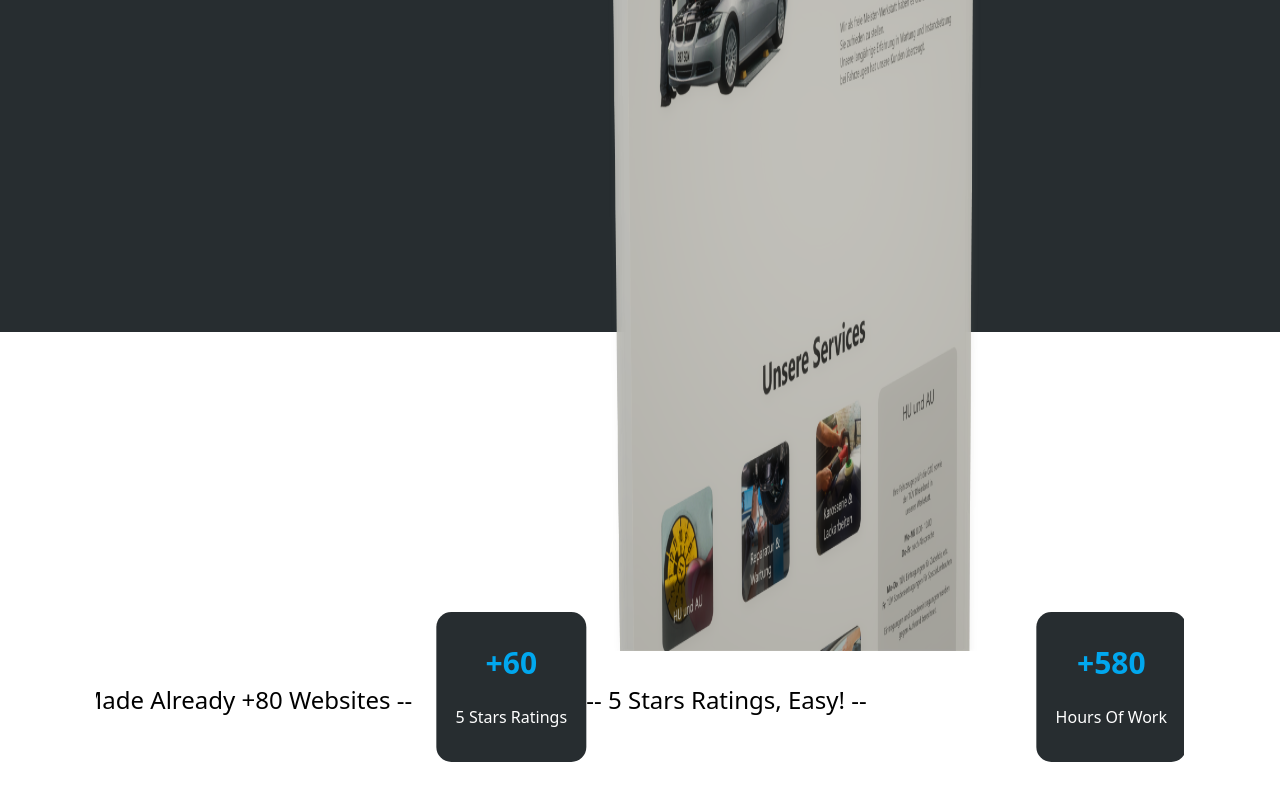
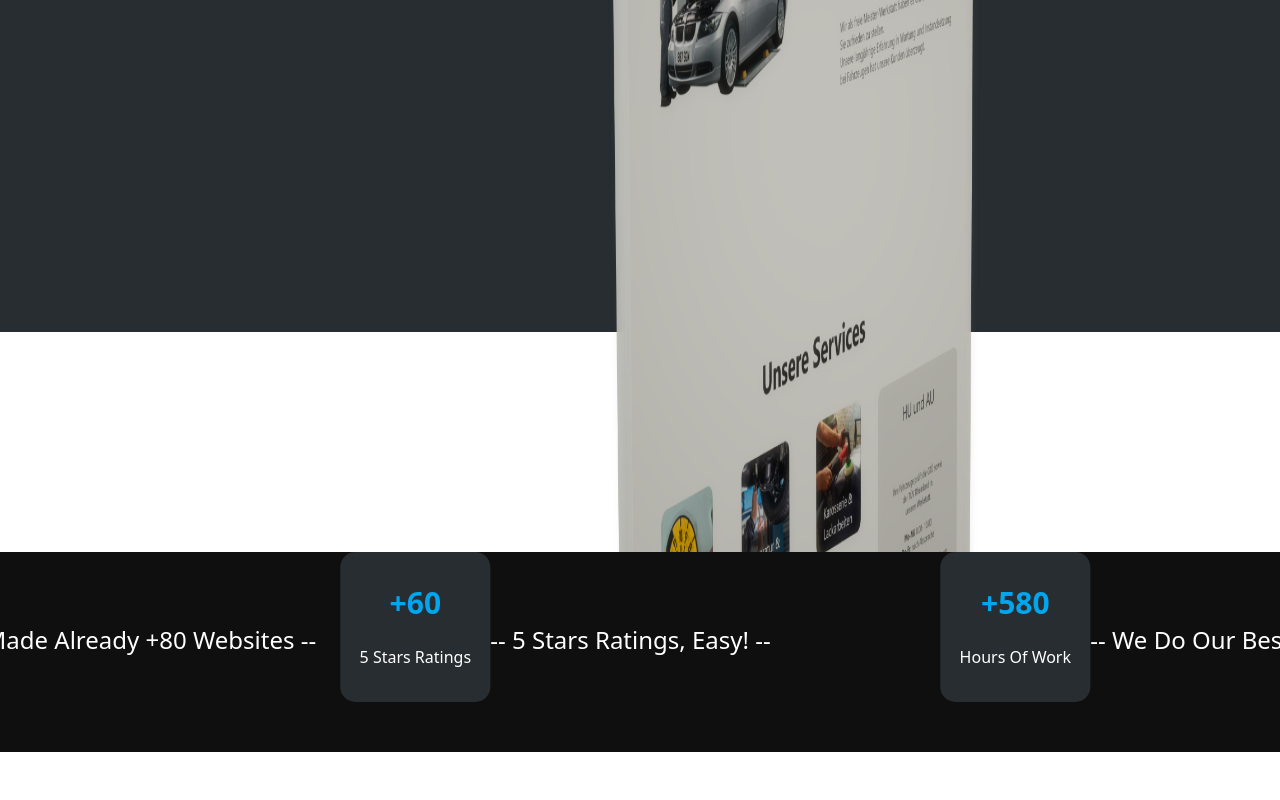
Before and after one commit to Ferbion-lT/V3, a Vue app: page / in a window 1280 px wide. Shown: the part 468-1268 px from the top of the page. Built offline with nearby package versions, Linux system fonts and the light colour scheme.

Commit message:
feat: change bg + text-color of the slider

```diff
--- a/src/components/Sidebar.vue
+++ b/src/components/Sidebar.vue
@@ -71,7 +71,7 @@
 	display: flex;
 	align-items: center;
 	justify-content: center;
-	height: 95vh;
+	height: 80vh;
 }
 
 .slider {
@@ -79,8 +79,10 @@
 	margin: auto;
 	overflow: hidden;
 	position: relative;
-	width: 85%;
+	width: 100%;
 	display: flex;
+	background-color: #0f0f0f;
+	color: white;
 }
 
 .slider .slide-track {
```
